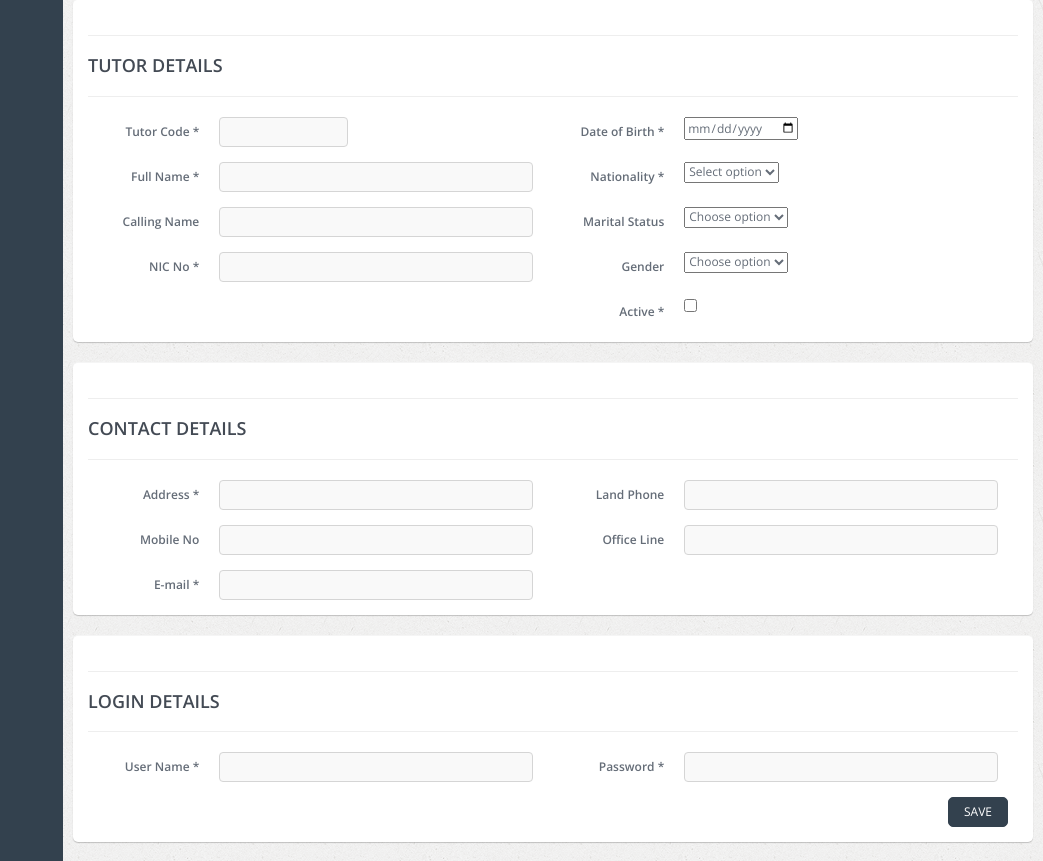
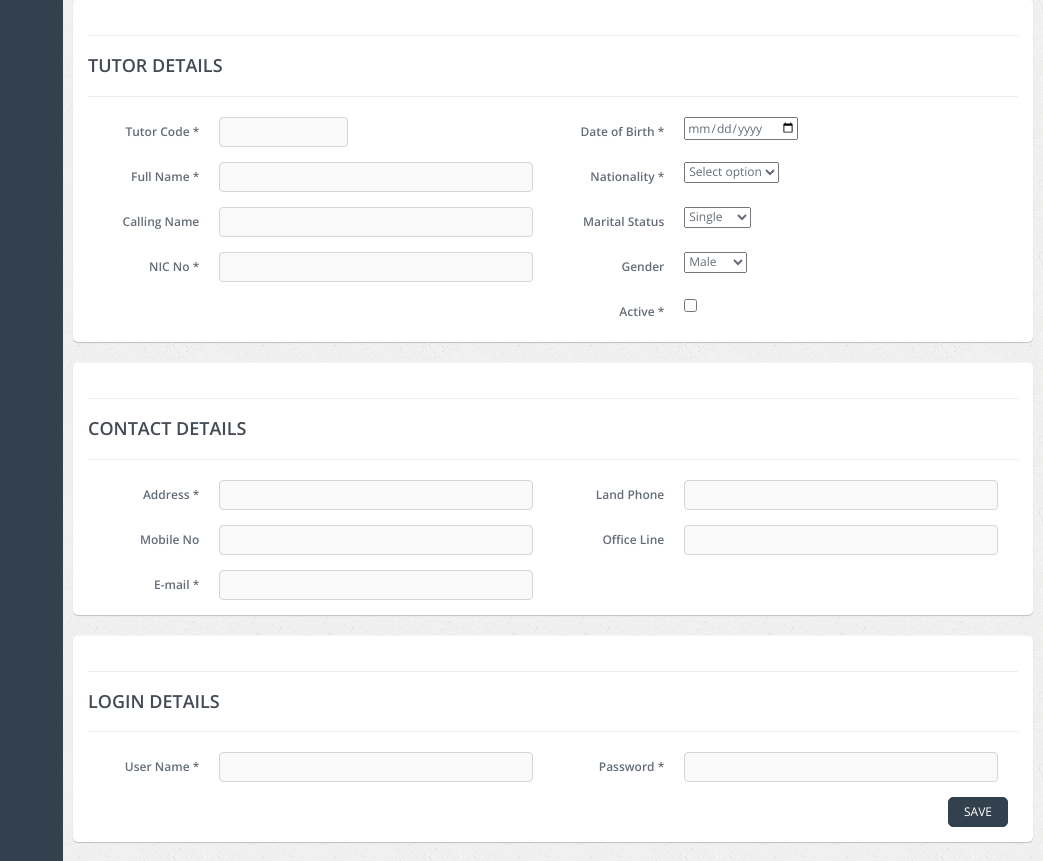
Before and after one commit to wmtbuddhika/student-management-system, a PHP site: page /tutor-management in a window 1280 px wide. Shown: the part 327-1188 px from the top of the page, without its empty margins (237-1280 px from the left). Run offline with PHP 8.4, Linux system fonts and the light colour scheme; a user stored in the database is signed in; data comes from the database, SQL or seed files in the repository; some libraries are stand-ins or nearby versions.

Commit message:
updated tutor management bug fix

```diff
--- a/pages/tutor-management/tutor-details.php
+++ b/pages/tutor-management/tutor-details.php
@@ -62,7 +62,6 @@
                             <label class="col-md-3 control-label">Marital Status</label>
                             <div class="col-md-3">
                                 <select name="marital_status" id="marital_status">
-                                    <option value="" selected disabled>Choose option</option>
                                     <option value="1">Single</option>
                                     <option value="2">Married</option>
                                 </select>
@@ -72,7 +71,6 @@
                             <label class="col-md-3 control-label">Gender</label>
                             <div class="col-md-3">
                                 <select name="gender" id="gender">
-                                    <option value=""selected disabled>Choose option</option>
                                     <option value="1">Male</option>
                                     <option value="2">Female</option>
                                 </select>
```
